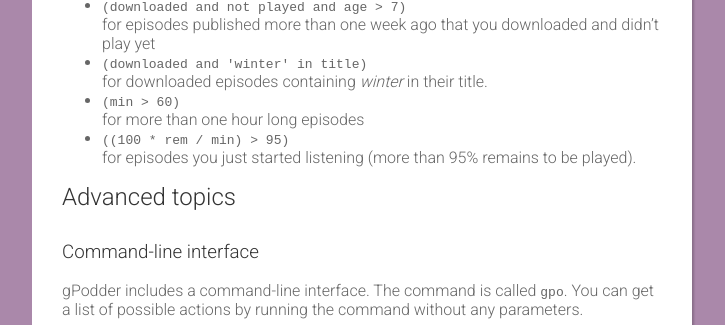
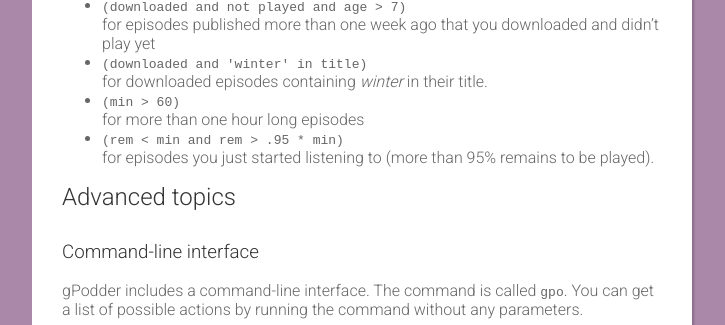
Before and after one commit to gpodder/gpodder.github.io, a Jekyll site: the page built from docs/user-manual.md, in a window 1280 px wide and 900 px high, scrolled down 10201 px. Shown: the part 127-452 px from the top of the window, without its empty margins (278-1003 px from the left). Built offline with Jekyll 4.4.1, drawn with Linux system fonts in a browser that asks for light colours; our own code applies the rules of GitHub Pages for plain Markdown files.

Commit message:
better EQL example
Fix needed in gPodder: e315815

```diff
--- a/docs/user-manual.md
+++ b/docs/user-manual.md
@@ -305,8 +305,8 @@ Here are a few examples:
    for downloaded episodes containing *winter* in their title.
  - `(min > 60)`
    for more than one hour long episodes
- - `((100 * rem / min) > 95)`
-   for episodes you just started listening (more than 95% remains to be played).
+ - `(rem < min and rem > .95 * min)`
+   for episodes you just started listening to (more than 95% remains to be played).
 
 
 
```
